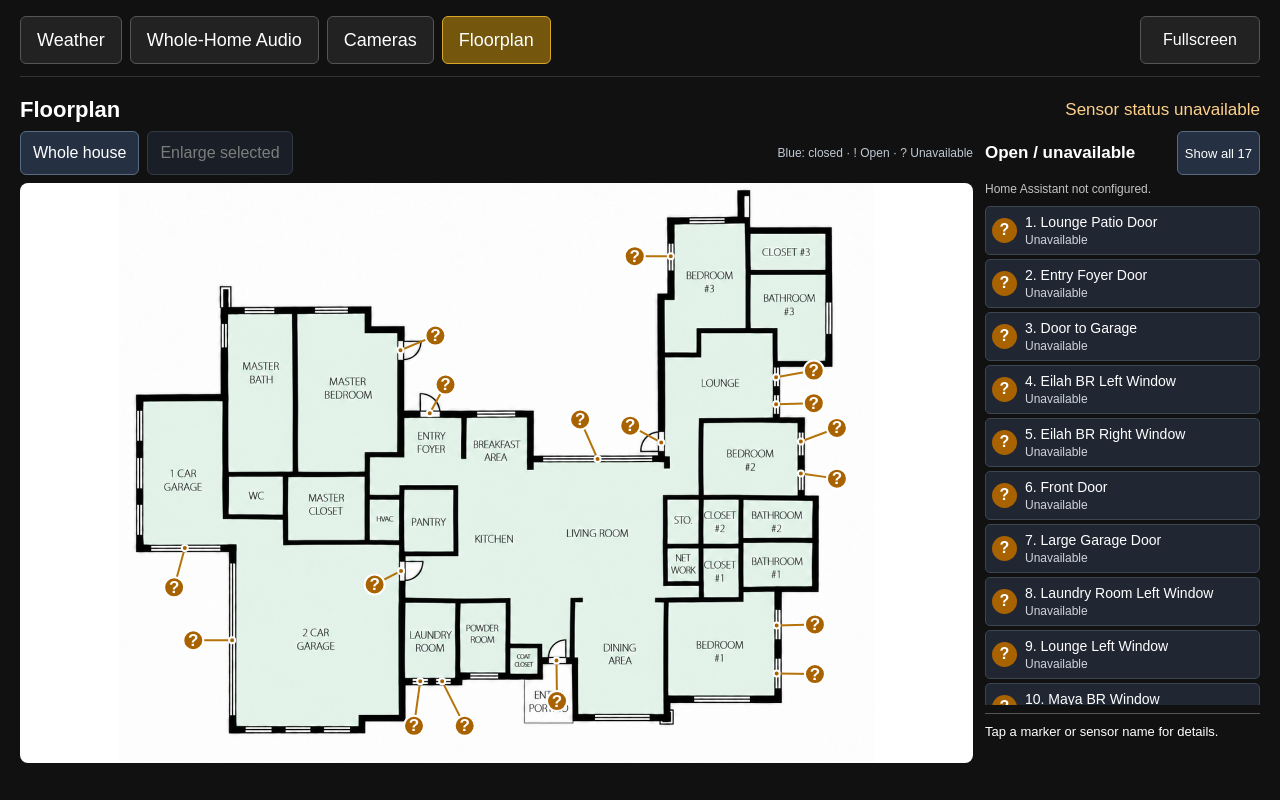
After one commit to ilancooke/home-dashboard, a Flask app: page /floorplan in a window 1280 px wide. The commit adds this page. Run offline with Flask 3, Linux system fonts and the light colour scheme.

Commit message:
Add live Home Assistant floorplan with sensor overlays

```diff
--- a/app.py
+++ b/app.py
@@ -1,10 +1,15 @@
 import os
+from pathlib import Path
 
+from dotenv import load_dotenv
 from flask import Flask, render_template
 
 from modules.audio import MonopriceController, create_audio_blueprint
 from modules.cameras import FrigateClient, create_camera_blueprint
 from modules.weather import get_weather
+from modules.home_assistant import HomeAssistantClient, create_floorplan_blueprint
+
+load_dotenv(Path(__file__).resolve().parent / '.env', override=False)
 
 app = Flask(__name__)
 audio_controller = MonopriceController(
@@ -17,6 +22,11 @@ frigate_client = FrigateClient(
     access_token=os.environ.get("FRIGATE_API_TOKEN"),
 )
 app.register_blueprint(create_camera_blueprint(frigate_client))
+home_assistant_client = HomeAssistantClient(
+    base_url=os.environ.get('HA_URL', 'http://192.168.88.56:8123'),
+    access_token=os.environ.get('HA_TOKEN'),
+)
+app.register_blueprint(create_floorplan_blueprint(home_assistant_client))
 
 
 @app.route("/")
--- a/requirements.txt
+++ b/requirements.txt
@@ -9,6 +9,7 @@ itsdangerous==2.2.0
 Jinja2==3.1.6
 MarkupSafe==3.0.3
 pyserial==3.5
+python-dotenv==1.2.3
 requests==2.34.2
 urllib3==2.7.0
 Werkzeug==3.1.8
--- a/static/dashboard.css
+++ b/static/dashboard.css
@@ -92,7 +92,8 @@ input:focus-visible {
 
     .dashboard-nav a {
         flex: 1;
-        padding: 10px;
+        min-width: 0;
+        padding: 10px 6px;
         font-size: 16px;
     }
 
--- a/static/dashboard.js
+++ b/static/dashboard.js
@@ -9,7 +9,7 @@
     var currentPath = window.location.pathname;
     function initializeView(currentView) {
         var cleanups = [];
-        var initializers = [window.initializeAudio, window.initializeCameras];
+        var initializers = [window.initializeAudio, window.initializeCameras, window.initializeFloorplan];
         var index;
 
         for (index = 0; index < initializers.length; index += 1) {
--- /dev/null
+++ b/static/floorplan.js
@@ -0,0 +1,185 @@
+(function () {
+    window.initializeFloorplan = function (view) {
+        if (view.getAttribute('data-view') !== 'floorplan') { return function () {}; }
+        var map = view.querySelector('#fp-map');
+        var groups = view.querySelectorAll('.fp-sensor');
+        var sensors = [], byId = {}, selected = null, showAll = false, enlarged = false;
+        var stopped = false, request = null, timer = null, lastReceived = 0, stale = true;
+        var summary = view.querySelector('#fp-summary');
+        var connection = view.querySelector('#fp-connection');
+        var detail = view.querySelector('#fp-detail');
+        var zoom = view.querySelector('#fp-zoom');
+        var filter = view.querySelector('#fp-filter');
+        var lastSuccess = null;
+
+        function stateLabel(state) { return state === 'open' ? 'Open' : state === 'closed' ? 'Closed' : 'Unavailable'; }
+        function changedText(sensor) {
+            if (sensor.state === 'unavailable' || !sensor.changed) { return stateLabel(sensor.state); }
+            var date = new Date(sensor.changed);
+            return stateLabel(sensor.state) + (isNaN(date.getTime()) ? '' : ' since ' + date.toLocaleString());
+        }
+        function updateDetail() {
+            if (!selected) { return; }
+            detail.textContent = '';
+            var title = document.createElement('strong');
+            title.textContent = selected.id + '. ' + selected.name;
+            detail.appendChild(title);
+            detail.appendChild(document.createTextNode(changedText(selected)));
+        }
+        function sizes() {
+            var box = map.viewBox.baseVal;
+            var rect = map.getBoundingClientRect();
+            var scale = Math.min(rect.width / box.width, rect.height / box.height);
+            if (!scale) { return; }
+            sensors.forEach(function (s) {
+                var active = selected === s;
+                var radius = s.state === 'closed' ? (active ? 8 : 5) : (s.state === 'open' ? 13 : 10);
+                s.group.querySelector('.fp-ring').setAttribute('r', radius / scale);
+                s.group.querySelector('.fp-hit').setAttribute('r', 22 / scale);
+                s.group.querySelector('.fp-halo').setAttribute('r', 18 / scale);
+                s.group.querySelector('.fp-anchor').setAttribute('r', 3 / scale);
+                s.symbol.setAttribute('font-size', 17 / scale);
+            });
+        }
+        function frame(sensor) {
+            var x = Number(sensor.group.getAttribute('data-x'));
+            var y = Number(sensor.group.getAttribute('data-y'));
+            map.setAttribute('viewBox', [Math.max(0, Math.min(781, x - 280)), Math.max(0, Math.min(600, y - 215)), 560, 430].join(' '));
+            sizes();
+        }
+        function select(sensor) {
+            selected = sensor;
+            sensors.forEach(function (s) {
+                s.group.setAttribute('data-selected', String(s === sensor));
+                s.button.setAttribute('aria-pressed', String(s === sensor));
+            });
+            zoom.disabled = false;
+            if (enlarged) { frame(sensor); } else { sizes(); }
+            updateDetail();
+        }
+        function updateList() {
+            var issues = 0;
+            sensors.forEach(function (s) {
+                if (s.state !== 'closed') { issues += 1; }
+                s.button.hidden = !showAll && s.state === 'closed';
+                s.button.style.order = s.state === 'open' ? 0 : s.state === 'unavailable' ? 1 : 2;
+            });
+            view.querySelector('#fp-empty').hidden = showAll || issues !== 0;
+            view.querySelector('#fp-list-heading').textContent = showAll ? 'All sensors' : 'Open / unavailable';
+            filter.textContent = showAll ? 'Show issues' : 'Show all 17';
+            filter.setAttribute('aria-pressed', String(showAll));
+        }
+        function paint(s, state, changed) {
+            var newlyOpen = s.state !== 'open' && state === 'open' && lastReceived && !stale;
+            if (s.state !== state) {
+                s.group.setAttribute('class', 'fp-sensor' + (newlyOpen ? ' fp-pulse' : ''));
+            }
+            s.state = state;
+            s.changed = changed;
+            s.group.setAttribute('data-state', state);
+            s.group.setAttribute('aria-label', s.name + ': ' + stateLabel(state));
+            s.symbol.textContent = state === 'open' ? '!' : state === 'closed' ? '' : '?';
+            s.button.setAttribute('data-state', state);
+            s.button.querySelector('.fp-list-symbol').textContent = state === 'open' ? '!' : state === 'closed' ? '✓' : '?';
+            s.button.querySelector('.fp-list-state').textContent = stateLabel(state);
+        }
+        function unavailable(message) {
+            stale = true;
+            sensors.forEach(function (s) { paint(s, 'unavailable', null); });
+            summary.textContent = 'Sensor status unavailable';
+            summary.setAttribute('data-status', 'unavailable');
+            connection.textContent = message;
+            if (lastSuccess) {
+                var date = new Date(lastSuccess);
+                if (!isNaN(date.getTime())) { connection.textContent += ' Last connected: ' + date.toLocaleTimeString(); }
+            }
+            updateList(); updateDetail(); sizes();
+        }
+        function receive(data) {
+            if (!data || !Array.isArray(data.sensors)) { throw new Error('Invalid response'); }
+            if (data.status !== 'connected') {
+                var messages = {
+                    not_configured: 'Home Assistant not configured.',
+                    authentication_error: 'Home Assistant authentication failed.',
+                    configuration_error: 'Home Assistant address is invalid.'
+                };
+                unavailable(messages[data.status] || 'Home Assistant unavailable. Retrying automatically.');
+                return;
+            }
+            var found = {}, open = 0, unknown = 0;
+            data.sensors.forEach(function (row) {
+                if (!row || !byId[row.id] || found[row.id] || ['open', 'closed', 'unavailable'].indexOf(row.state) < 0) { throw new Error('Invalid sensor'); }
+                found[row.id] = row;
+            });
+            if (Object.keys(found).length !== sensors.length) { throw new Error('Incomplete response'); }
+            sensors.forEach(function (s) {
+                var row = found[s.id];
+                paint(s, row.state, typeof row.last_changed === 'string' ? row.last_changed : null);
+                if (row.state === 'open') { open += 1; }
+                if (row.state === 'unavailable') { unknown += 1; }
+            });
+            lastSuccess = data.last_success;
+            lastReceived = Date.now(); stale = false;
+            summary.textContent = open || unknown ? open + ' open' + (unknown ? ' · ' + unknown + ' unavailable' : '') : 'All monitored openings closed';
+            summary.setAttribute('data-status', open ? 'open' : unknown ? 'unavailable' : 'closed');
+            connection.textContent = 'Connected · Updates every few seconds';
+            updateList(); updateDetail(); sizes();
+        }
+        function poll() {
+            if (stopped || document.hidden || request) { return; }
+            var xhr = new XMLHttpRequest();
+            request = xhr;
+            xhr.open('GET', '/api/ha/floorplan', true);
+            xhr.timeout = 7000;
+            xhr.setRequestHeader('Accept', 'application/json');
+            function finish(ok) {
+                if (stopped || request !== xhr) { return; }
+                request = null;
+                if (ok) {
+                    try { receive(JSON.parse(xhr.responseText)); }
+                    catch (error) { unavailable('Sensor data could not be read. Retrying automatically.'); }
+                } else { unavailable('Dashboard connection lost. Retrying automatically.'); }
+                timer = window.setTimeout(poll, 2000);
+            }
+            xhr.onload = function () { finish(xhr.status === 200 || xhr.status === 503); };
+            xhr.onerror = function () { finish(false); };
+            xhr.ontimeout = function () { finish(false); };
+            xhr.send();
+        }
+        for (var i = 0; i < groups.length; i += 1) {
+            var group = groups[i];
+            var s = {id: Number(group.getAttribute('data-id')), name: group.getAttribute('data-name'), group: group, state: 'unavailable', changed: null};
+            s.symbol = group.querySelector('.fp-symbol');
+            s.button = view.querySelector('#fp-list-' + s.id);
+            sensors.push(s); byId[s.id] = s;
+            (function (sensor) {
+                sensor.group.onclick = function () { select(sensor); };
+                sensor.group.onkeydown = function (event) {
+                    if (event.key === 'Enter' || event.key === ' ' || event.keyCode === 13 || event.keyCode === 32) { event.preventDefault(); select(sensor); }
+                };
+                sensor.button.onclick = function () { select(sensor); };
+            }(s));
+        }
+        zoom.onclick = function () { if (selected) { enlarged = true; frame(selected); } };
+        view.querySelector('#fp-whole').onclick = function () { enlarged = false; map.setAttribute('viewBox', '0 0 1341 1030'); sizes(); };
+        filter.onclick = function () { showAll = !showAll; updateList(); };
+        function visibility() {
+            window.clearTimeout(timer);
+            if (request) { var old = request; request = null; old.abort(); }
+            if (!document.hidden) { unavailable('Refreshing sensor status…'); poll(); }
+        }
+        document.addEventListener('visibilitychange', visibility);
+        window.addEventListener('resize', sizes);
+        var watchdog = window.setInterval(function () {
+            if (!document.hidden && lastReceived && !stale && Date.now() - lastReceived > 12000) { unavailable('Sensor updates are delayed. Retrying automatically.'); }
+        }, 1000);
+        sizes(); poll();
+        return function () {
+            stopped = true;
+            window.clearTimeout(timer); window.clearInterval(watchdog);
+            document.removeEventListener('visibilitychange', visibility);
+            window.removeEventListener('resize', sizes);
+            if (request) { request.abort(); request = null; }
+        };
+    };
+}());
--- a/templates/base.html
+++ b/templates/base.html
@@ -13,6 +13,7 @@
             <a href="/" data-view="weather"{% if request.path == '/' %} aria-current="page"{% endif %}>Weather</a>
             <a href="/audio" data-view="audio"{% if request.path == '/audio' %} aria-current="page"{% endif %}>Whole-Home Audio</a>
             <a href="/cameras" data-view="cameras"{% if request.path == '/cameras' %} aria-current="page"{% endif %}>Cameras</a>
+            <a href="/floorplan" data-view="floorplan"{% if request.path == '/floorplan' %} aria-current="page"{% endif %}>Floorplan</a>
         </nav>
         <button id="fullscreen-button" type="button" aria-pressed="false">Fullscreen</button>
     </header>
@@ -22,6 +23,7 @@
     </main>
     <script src="{{ url_for('static', filename='audio.js') }}"></script>
     <script src="{{ url_for('static', filename='cameras.js') }}"></script>
+    <script src="{{ url_for('static', filename='floorplan.js') }}"></script>
     <script src="{{ url_for('static', filename='dashboard.js') }}"></script>
 </body>
 </html>
--- /dev/null
+++ b/templates/floorplan.html
@@ -0,0 +1,86 @@
+{% extends "base.html" %}
+{% block title %}Floorplan{% endblock %}
+{% block view_name %}floorplan{% endblock %}
+{% block view_styles %}
+    .fp-heading { display: flex; justify-content: space-between; align-items: center; gap: 12px; margin-bottom: 8px; }
+    .fp-heading h1 { font-size: 22px; margin: 0; }
+    #fp-summary { margin: 0; font-size: 17px; color: #ffd18b; }
+    #fp-summary[data-status="closed"] { color: #9ccfff; }
+    #fp-summary[data-status="open"] { color: #ff9b9b; }
+    .fp-layout { display: flex; height: calc(100vh - 168px); min-height: 390px; gap: 12px; }
+    .fp-map-panel { flex: 1; display: flex; flex-direction: column; min-width: 0; gap: 8px; }
+    .fp-toolbar { display: flex; align-items: center; gap: 8px; }
+    .fp-toolbar button, #fp-filter { min-height: 44px; padding: 8px 12px; border: 1px solid #596b81; border-radius: 6px; background: #253142; color: white; font: inherit; cursor: pointer; }
+    .fp-toolbar button:disabled { opacity: .45; cursor: default; }
+    .fp-key { margin-left: auto; color: #bfc9d4; font-size: 12px; }
+    .fp-canvas { position: relative; flex: 1; min-height: 0; background: white; border-radius: 8px; overflow: hidden; }
+    #fp-map { position: absolute; top: 0; left: 0; width: 100%; height: 100%; }
+    .fp-sensor { cursor: pointer; outline: none; }
+    .fp-lead { stroke: #b5740a; stroke-width: 2; vector-effect: non-scaling-stroke; }
+    .fp-anchor, .fp-ring { fill: #a86200; stroke: white; stroke-width: 2; vector-effect: non-scaling-stroke; }
+    .fp-symbol { fill: white; font-family: Arial, sans-serif; font-weight: bold; text-anchor: middle; dominant-baseline: central; pointer-events: none; }
+    .fp-sensor[data-state="closed"] .fp-ring, .fp-sensor[data-state="closed"] .fp-anchor { fill: #166cb0; }
+    .fp-sensor[data-state="closed"] .fp-lead { stroke: #166cb0; opacity: .55; }
+    .fp-sensor[data-state="open"] .fp-ring, .fp-sensor[data-state="open"] .fp-anchor { fill: #ca2130; }
+    .fp-sensor[data-state="open"] .fp-lead { stroke: #ca2130; stroke-width: 3; }
+    .fp-halo { fill: #ed2239; opacity: 0; pointer-events: none; }
+    .fp-sensor[data-state="open"] .fp-halo { opacity: .18; }
+    .fp-sensor[data-selected="true"] .fp-ring, .fp-sensor:focus .fp-ring { stroke: #152238; stroke-width: 4; }
+    .fp-sensor.fp-pulse .fp-halo { animation: fp-pulse 1s ease-in-out 3; }
+    @keyframes fp-pulse { 50% { opacity: .55; } }
+    @media (prefers-reduced-motion: reduce) { .fp-sensor.fp-pulse .fp-halo { animation: none; } }
+    .fp-side { width: 275px; flex-shrink: 0; display: flex; flex-direction: column; min-height: 0; }
+    .fp-side-heading { display: flex; align-items: center; justify-content: space-between; margin-bottom: 6px; }
+    .fp-side-heading h2 { font-size: 17px; margin: 0; }
+    #fp-filter { font-size: 13px; padding: 7px; }
+    #fp-connection { font-size: 12px; color: #c4c4c4; margin: 0 0 8px; line-height: 1.4; }
+    #fp-list { display: flex; flex-direction: column; overflow-y: auto; flex: 1; min-height: 0; }
+    .fp-list-sensor { width: 100%; min-height: 49px; flex-shrink: 0; display: flex; align-items: center; gap: 8px; text-align: left; padding: 6px; color: white; background: #202733; border: 1px solid #3c4653; border-radius: 5px; margin-bottom: 4px; font: inherit; cursor: pointer; }
+    .fp-list-sensor[hidden] { display: none; }
+    .fp-list-sensor[aria-pressed="true"] { border-color: #ffd395; background: #403321; }
+    .fp-list-symbol { background: #a86200; border-radius: 50%; min-width: 25px; height: 25px; display: flex; align-items: center; justify-content: center; font-weight: bold; }
+    .fp-list-sensor[data-state="open"] .fp-list-symbol { background: #ca2130; }
+    .fp-list-sensor[data-state="closed"] .fp-list-symbol { background: #166cb0; }
+    .fp-list-name { display: block; font-size: 14px; }
+    .fp-list-state { display: block; font-size: 12px; color: #d0d5dc; margin-top: 3px; }
+    #fp-empty { font-size: 14px; color: #c4d5e5; line-height: 1.5; }
+    #fp-detail { border-top: 1px solid #555; padding-top: 8px; margin-top: 8px; font-size: 13px; line-height: 1.5; min-height: 50px; }
+    #fp-detail strong { color: #ffd395; display: block; }
+    @media (max-width: 700px) { .fp-heading { display: block; } #fp-summary { margin-top: 6px; font-size: 15px; } .fp-layout { display: block; height: auto; } .fp-map-panel { height: 65vh; min-height: 370px; } .fp-side { width: 100%; margin-top: 14px; } #fp-list { max-height: 280px; } .fp-key { display: none; } }
+{% endblock %}
+{% block content %}
+<div class="fp-heading"><h1>Floorplan</h1><p id="fp-summary" role="status">Checking sensor status…</p></div>
+<div class="fp-layout">
+    <section class="fp-map-panel" aria-label="House sensor map">
+        <div class="fp-toolbar"><button id="fp-whole" type="button">Whole house</button><button id="fp-zoom" type="button" disabled>Enlarge selected</button><span class="fp-key">Blue: closed · ! Open · ? Unavailable</span></div>
+        <div class="fp-canvas">
+            <svg id="fp-map" xmlns="http://www.w3.org/2000/svg" xmlns:xlink="http://www.w3.org/1999/xlink" viewBox="0 0 1341 1030" aria-label="House floorplan with door and window sensors">
+                <image href="{{ url_for('static', filename='house-floorplan.png') }}" xlink:href="{{ url_for('static', filename='house-floorplan.png') }}" width="1341" height="1173"/>
+                {% for sensor in sensors %}
+                <g class="fp-sensor" id="fp-sensor-{{ sensor.id }}" data-id="{{ sensor.id }}" data-name="{{ sensor.name }}" data-x="{{ sensor.x }}" data-y="{{ sensor.y }}" data-state="unavailable" role="button" tabindex="0" aria-label="{{ sensor.name }}: checking status">
+                    <title>{{ sensor.id }}. {{ sensor.name }}</title>
+                    <line class="fp-lead" x1="{{ sensor.x }}" y1="{{ sensor.y }}" x2="{{ sensor.bx }}" y2="{{ sensor.by }}"/>
+                    <circle class="fp-anchor" cx="{{ sensor.x }}" cy="{{ sensor.y }}" r="7"/>
+                    <circle class="fp-hit" cx="{{ sensor.bx }}" cy="{{ sensor.by }}" r="44" fill="transparent"/>
+                    <circle class="fp-halo" cx="{{ sensor.bx }}" cy="{{ sensor.by }}" r="42"/>
+                    <circle class="fp-ring" cx="{{ sensor.bx }}" cy="{{ sensor.by }}" r="29"/>
+                    <text class="fp-symbol" x="{{ sensor.bx }}" y="{{ sensor.by }}" font-size="32">?</text>
+                </g>
+                {% endfor %}
+            </svg>
+        </div>
+    </section>
+    <aside class="fp-side" aria-label="Sensor status">
+        <div class="fp-side-heading"><h2 id="fp-list-heading">Open / unavailable</h2><button id="fp-filter" type="button" aria-pressed="false">Show all 17</button></div>
+        <p id="fp-connection">Connecting to Home Assistant…</p>
+        <div id="fp-list">
+            {% for sensor in sensors %}
+            <button class="fp-list-sensor" id="fp-list-{{ sensor.id }}" type="button" data-state="unavailable" aria-pressed="false"><span class="fp-list-symbol">?</span><span><span class="fp-list-name">{{ sensor.id }}. {{ sensor.name }}</span><span class="fp-list-state">Checking…</span></span></button>
+            {% endfor %}
+        </div>
+        <p id="fp-empty" hidden>All monitored openings are closed.</p>
+        <div id="fp-detail" aria-live="polite">Tap a marker or sensor name for details.</div>
+    </aside>
+</div>
+<noscript>JavaScript is required to display live sensor status.</noscript>
+{% endblock %}
```
Also changed, not shown: modules/floorplan_config.py (added, +41 -0 lines), modules/home_assistant.py (added, +103 -0 lines), tests/test_home_assistant.py (added, +138 -0 lines), README.md, static/floorplan-clean-v1.png (added), static/house-floorplan.png (added), 2 other files.
